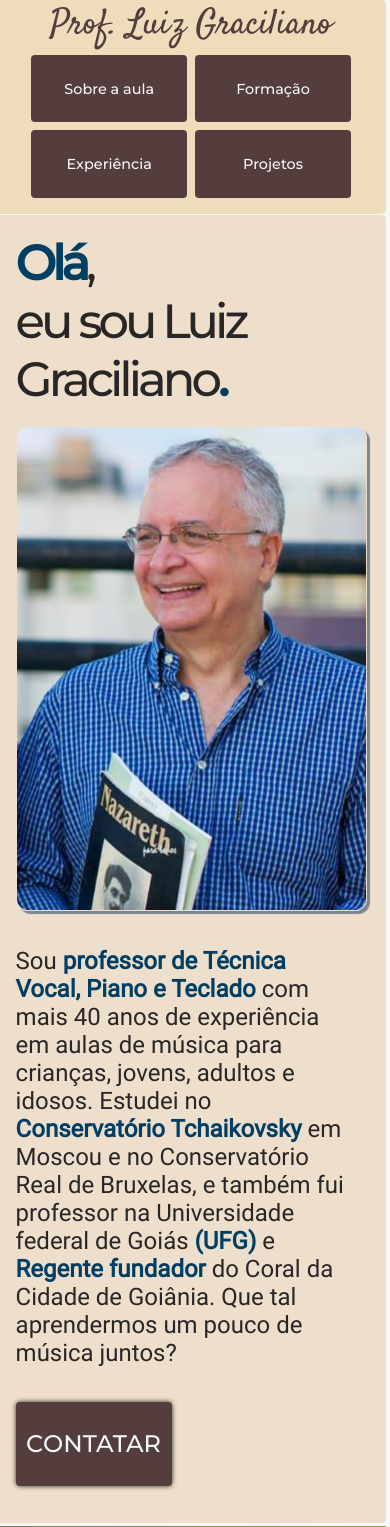
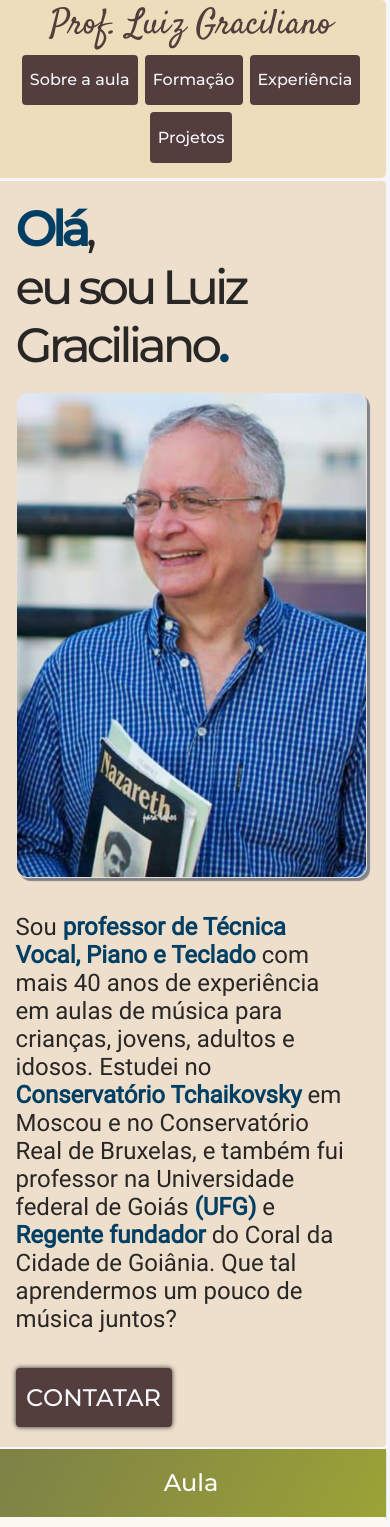
Before and after one commit to FilipeSall/Opus, a React (Create React App) app: page / in a window 390 px wide. Shown: the top 1527 px of the page. Built offline with nearby package versions, Linux system fonts and the light colour scheme.

Commit message:
alterando cores

```diff
--- a/src/components/buttons/buttons.css
+++ b/src/components/buttons/buttons.css
@@ -34,63 +34,3 @@
     min-width: fit-content;
     min-height: fit-content;
 }
-
-@media (max-width: 900px){
-   .linkButton{
-    width: 25vw;
-    height: 8vh;
-   }
-}
-
-@media (max-width: 1000px){
-    .linkButton,
-    .contactButton{
-       width: 25vw;
-    }
-}
-
-@media(max-width:850px){
-    .contactButton{
-      width: 20vw;
-      margin-bottom: 5%;
-    }
-}
-
-@media(max-width:700px){
-    .contactButton{
-      width: 30vw;
-    }
-}
-
-@media (max-width:280px) and (max-height:653px){
-    .linkButton,
-    .contactButton{
-       min-width: 30vw;
-       font-size: 0.8rem;
-    }
-}
-
-@media (max-width:400px) and (max-height:900px){
-    .linkButton{
-        min-width: 40vw;
-        font-size: 0.9rem;
-    }
-    .contactButton{
-        height: 10vh;
-    }
-}
-
-@media (max-width:914px) and (max-height:412px){
-    .linkButton,
-    .contactButton{
-       height: 10vh;
-    }
-  }
-
-/*iphone 4*/
-@media (max-width:480px) and (max-height:320px){
-    .linkButton,
-    .contactButton{
-        height: 10vh;
-    }
-}
--- a/src/components/header/header.css
+++ b/src/components/header/header.css
@@ -9,7 +9,7 @@
     z-index: 1;
     min-height: 10vh;
     border-radius: 5px;
-    margin-bottom: 1px;
+    margin-bottom: 2.5px;
 }
 
 .header__container > h1{
```
